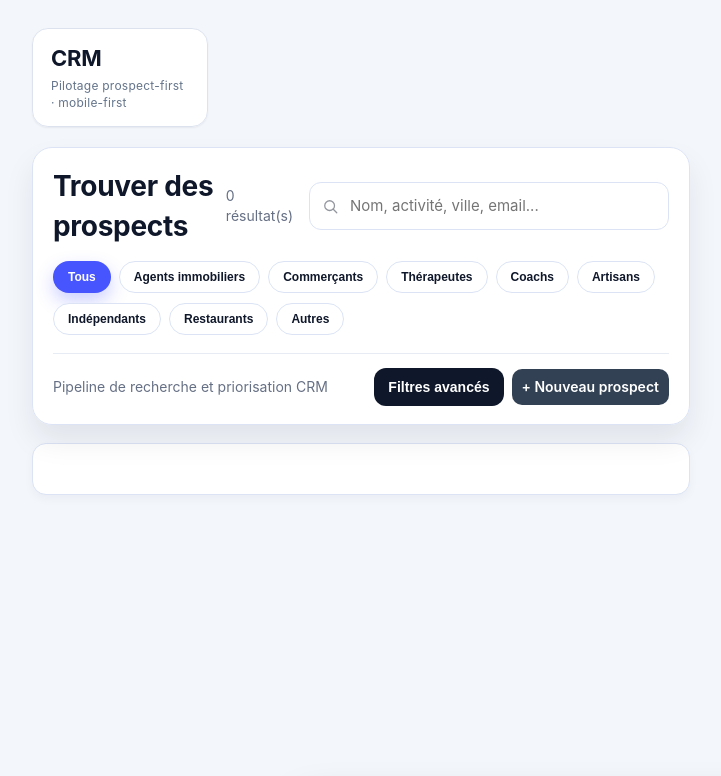
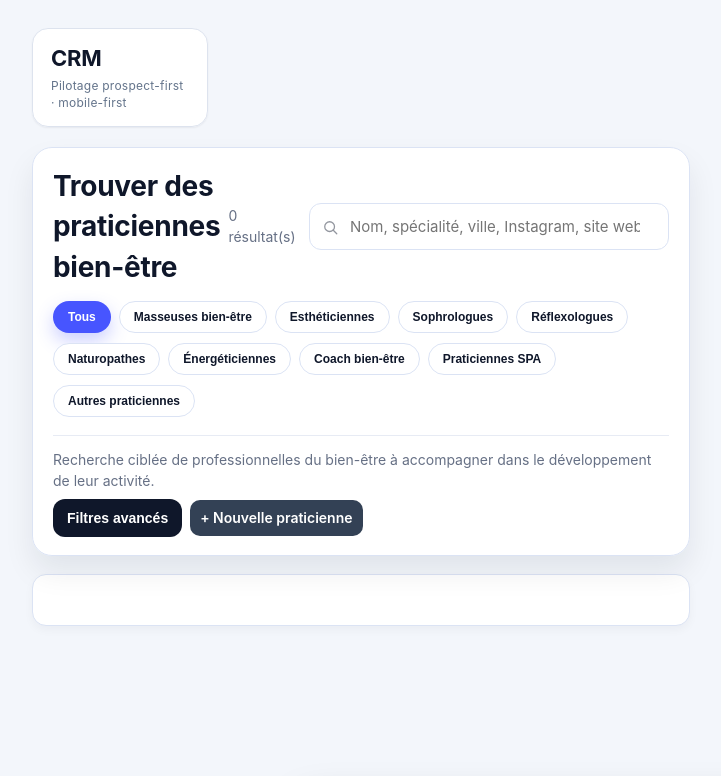
Before and after one commit to olimcfly/scrapper-crm, a PHP site: template templates/prospects/list.php in a window 1280 px wide. Shown: the top 776 px of the page, without its empty margins (2-723 px from the left). Run offline with PHP 8.4, Linux system fonts and the light colour scheme; the template is opened without the code that fills it, so the values that code supplies are empty.

Commit message:
Personnalise la recherche prospects pour les praticiennes bien-être

```diff
--- a/templates/prospects/list.php
+++ b/templates/prospects/list.php
@@ -1,14 +1,15 @@
 <?php
 $categoryOrder = [
     'Tous',
-    'Agents immobiliers',
-    'Commerçants',
-    'Thérapeutes',
-    'Coachs',
-    'Artisans',
-    'Indépendants',
-    'Restaurants',
-    'Autres',
+    'Masseuses bien-être',
+    'Esthéticiennes',
+    'Sophrologues',
+    'Réflexologues',
+    'Naturopathes',
+    'Énergéticiennes',
+    'Coach bien-être',
+    'Praticiennes SPA',
+    'Autres praticiennes',
 ];
 
 $activeCategory = trim((string) ($filters['category'] ?? 'Tous'));
@@ -23,17 +24,18 @@ $detectCategory = static function (array $prospect) use ($normalize): string {
     $haystack = $activity . ' ' . $business;
 
     if ($haystack === '') {
-        return 'Autres';
+        return 'Autres praticiennes';
     }
 
     $mapping = [
-        'Agents immobiliers' => ['agent immobilier', 'immobilier', 'mandataire'],
-        'Commerçants' => ['commerce', 'boutique', 'magasin', 'retail', 'e-commerce'],
-        'Thérapeutes' => ['thérapeute', 'therapeute', 'psychologue', 'naturopathe', 'sophrologue'],
-        'Coachs' => ['coach', 'coaching', 'mentor'],
-        'Artisans' => ['artisan', 'plombier', 'électricien', 'electricien', 'menuisier', 'coiffeur'],
-        'Indépendants' => ['freelance', 'indépendant', 'independant', 'consultant', 'solopreneur'],
-        'Restaurants' => ['restaurant', 'restauration', 'traiteur', 'café', 'cafe', 'bar'],
+        'Masseuses bien-être' => ['masseuse bien-être', 'masseuse bien etre', 'massothérapie', 'massotherapeute', 'massage', 'massothérapeute'],
+        'Esthéticiennes' => ['esthéticienne', 'estheticienne', 'soins esthétiques', 'soins esthetiques', 'beauté', 'beaute'],
+        'Sophrologues' => ['sophrologue', 'sophrologie'],
+        'Réflexologues' => ['réflexologue', 'reflexologue', 'réflexologie', 'reflexologie'],
+        'Naturopathes' => ['naturopathe', 'naturopathie'],
+        'Énergéticiennes' => ['énergéticienne', 'energeticienne', 'énergétique', 'energetique', 'reiki', 'magnétiseuse', 'magnetiseuse'],
+        'Coach bien-être' => ['coach bien-être', 'coach bien etre', 'coaching bien-être', 'coaching bien etre', 'wellness coach'],
+        'Praticiennes SPA' => ['spa', 'spa praticienne', 'soin spa', 'hydrothérapie', 'hydrotherapie'],
     ];
 
     foreach ($mapping as $label => $keywords) {
@@ -44,7 +46,7 @@ $detectCategory = static function (array $prospect) use ($normalize): string {
         }
     }
 
-    return 'Autres';
+    return 'Autres praticiennes';
 };
 
 $statusLabel = '';
@@ -630,7 +632,7 @@ $totalProspects = (int) ($pagination['total'] ?? 0);
     <input type="hidden" name="category" value="<?= htmlspecialchars($activeCategory) ?>" data-category-input>
     <div class="finder-toolbar-head">
       <div class="finder-title-row">
-        <h2>Trouver des prospects</h2>
+        <h2>Trouver des praticiennes bien-être</h2>
         <p class="finder-kpi"><?= $totalProspects ?> résultat(s)</p>
       </div>
 
@@ -639,7 +641,7 @@ $totalProspects = (int) ($pagination['total'] ?? 0);
         <input
           type="search"
           name="q"
-          placeholder="Nom, activité, ville, email..."
+          placeholder="Nom, spécialité, ville, Instagram, site web..."
           value="<?= htmlspecialchars((string) ($filters['q'] ?? '')) ?>"
           autocomplete="off"
           data-search-input
@@ -647,7 +649,7 @@ $totalProspects = (int) ($pagination['total'] ?? 0);
       </div>
     </div>
 
-    <div class="category-scroll" role="tablist" aria-label="Catégories de prospects">
+    <div class="category-scroll" role="tablist" aria-label="Catégories de praticiennes bien-être">
       <?php foreach ($categoryOrder as $category): ?>
         <?php $isActive = $category === $activeCategory; ?>
         <button
@@ -662,12 +664,12 @@ $totalProspects = (int) ($pagination['total'] ?? 0);
     </div>
 
     <div class="finder-toolbar">
-      <div class="finder-kpi">Pipeline de recherche et priorisation CRM</div>
+      <div class="finder-kpi">Recherche ciblée de professionnelles du bien-être à accompagner dans le développement de leur activité.</div>
       <div class="finder-actions">
         <button type="button" class="finder-btn" data-open-sheet>
           Filtres avancés<?= count($cleanFilters) > 0 ? ' • ' . count($cleanFilters) : '' ?>
         </button>
-        <a class="btn secondary compact" href="/prospects/create">+ Nouveau prospect</a>
+        <a class="btn secondary compact" href="/prospects/create">+ Nouvelle praticienne</a>
       </div>
     </div>
   </form>
@@ -683,7 +685,7 @@ $totalProspects = (int) ($pagination['total'] ?? 0);
   <div class="active-filters" data-active-filters></div>
 
   <div class="finder-loading" data-loading-state>
-    <p>Chargement intelligent des prospects...</p>
+    <p>Chargement intelligent des praticiennes bien-être...</p>
     <div class="finder-loading-grid">
       <div class="finder-skeleton"></div>
       <div class="finder-skeleton"></div>
@@ -693,9 +695,9 @@ $totalProspects = (int) ($pagination['total'] ?? 0);
 
   <?php if (empty($prospects)): ?>
     <article class="finder-empty" data-empty-state>
-      <h3>Aucun prospect correspondant</h3>
+      <h3>Aucune praticienne correspondante</h3>
       <p>Changez de catégorie ou allégez les filtres avancés pour élargir la recherche.</p>
-      <p style="margin-top:10px;"><a class="btn" href="/prospects/create">Ajouter un prospect</a></p>
+      <p style="margin-top:10px;"><a class="btn" href="/prospects/create">Ajouter une praticienne</a></p>
     </article>
   <?php else: ?>
     <div class="prospect-list" data-prospect-list style="display:none;">
@@ -709,8 +711,8 @@ $totalProspects = (int) ($pagination['total'] ?? 0);
     </div>
 
     <article class="finder-empty" data-empty-state style="display:none;">
-      <h3>Aucun prospect après filtrage</h3>
-      <p>Ajustez les filtres actifs, puis relancez la recherche pour retrouver des opportunités.</p>
+      <h3>Aucune praticienne après filtrage</h3>
+      <p>Ajustez les filtres actifs, puis relancez la recherche pour retrouver des praticiennes à accompagner.</p>
     </article>
 
     <?php
```
Also changed, not shown: public/assets/js/prospects-finder.js.
